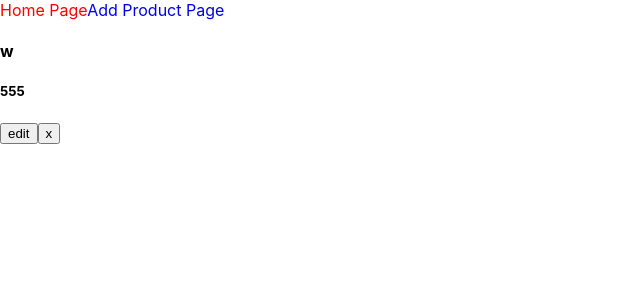
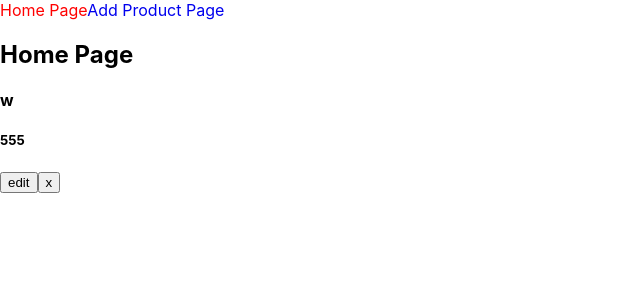
Before and after one commit to daniarabykeev/fortrain, a React (Create React App) app: page / in a window 1280 px wide. Shown: the top 300 px of the page, without its empty margins (0-640 px from the left). Built offline with nearby package versions, Linux system fonts and the light colour scheme; data requests are answered from the project's data file.

Commit message:
fix: bugs fixed

```diff
--- a/src/pages/HomePage.jsx
+++ b/src/pages/HomePage.jsx
@@ -11,6 +11,7 @@ function HomePage() {
   }, []);
   return (
     <div>
+      <h2>Home Page</h2>
       {products?.map((item) => {
         return (
           <div key={item.id}>
```
